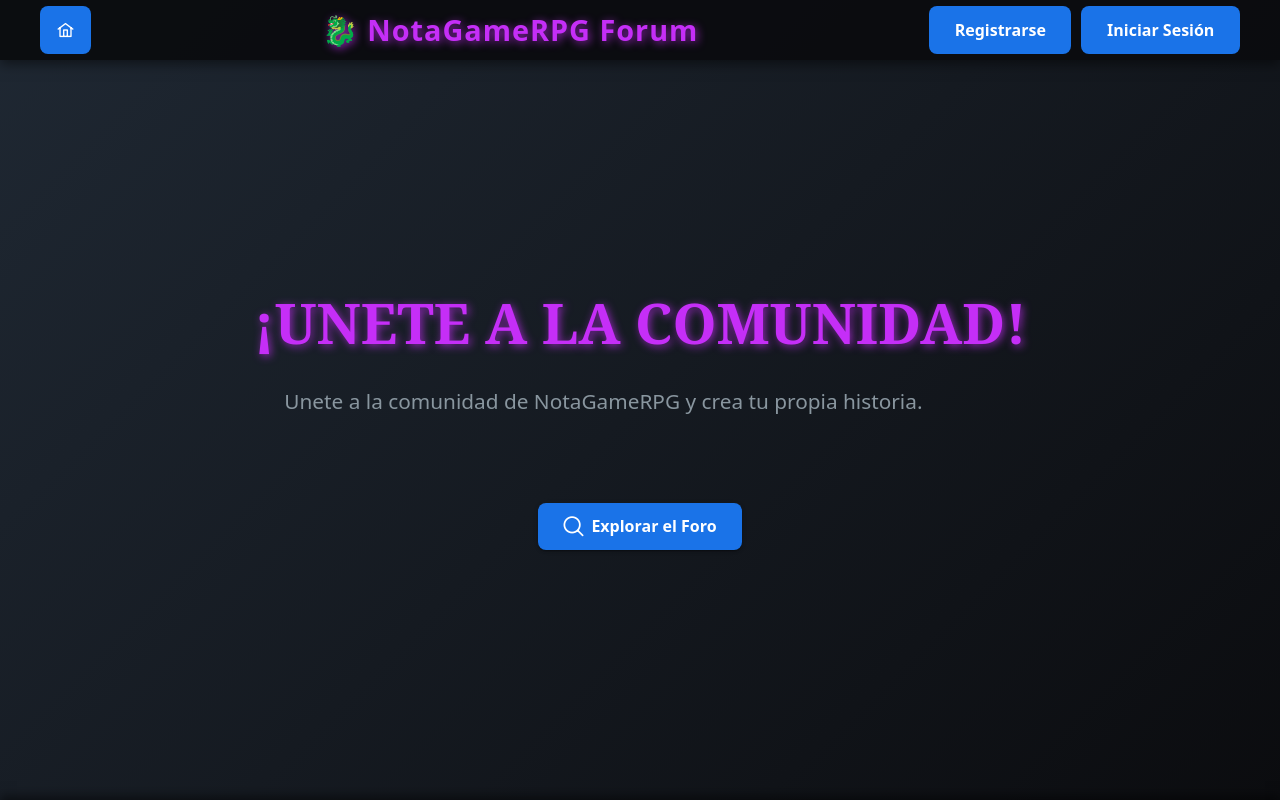
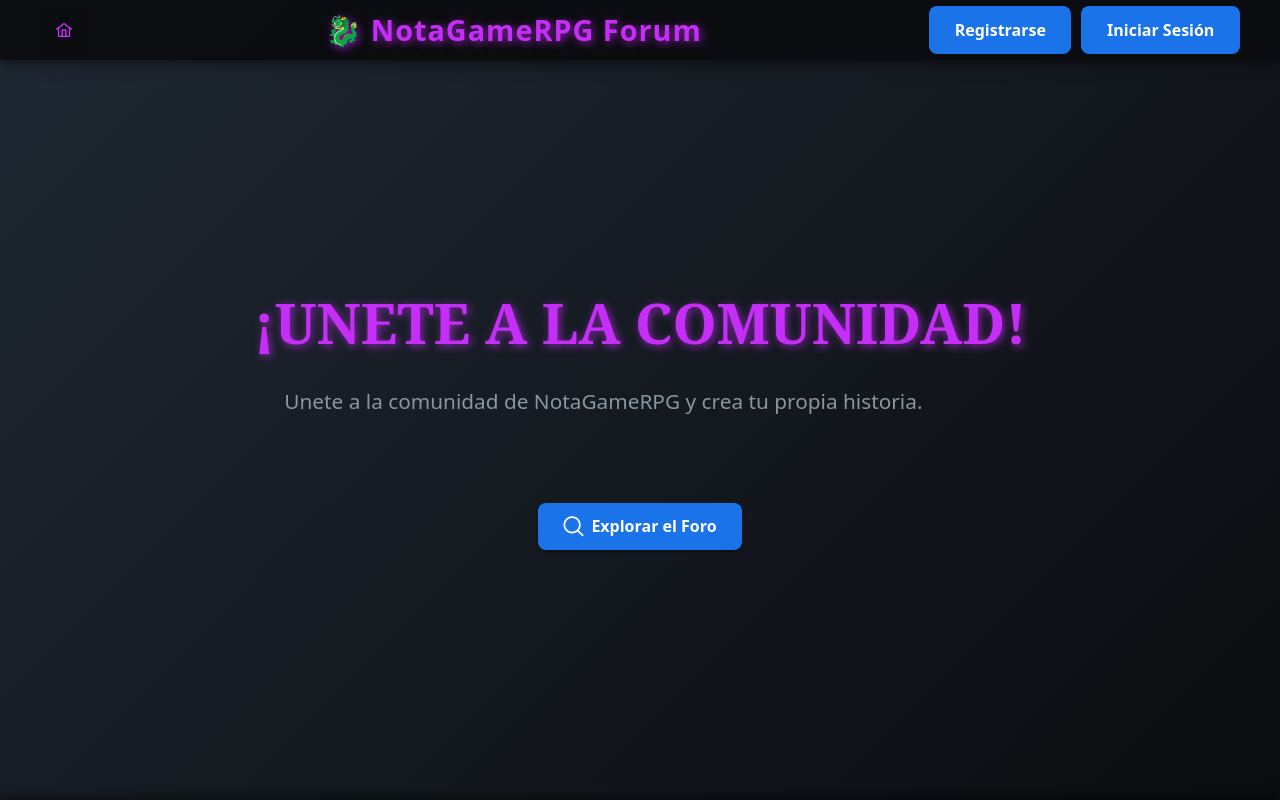
Before and after one commit to fbressan-itec/jsII.efi_final, a React (Vite) app: page / in a window 1280 px wide. Shown: the top 800 px of the page. Built offline with nearby package versions, Linux system fonts and the light colour scheme.

Commit message:
fix: Navbar styles

```diff
--- a/src/styles/Navbar.css
+++ b/src/styles/Navbar.css
@@ -21,6 +21,14 @@
     cursor: pointer;
     transition: color 0.3s;
     text-shadow: 2px 2px 8px #c52ef7b3;
+    margin-left: 10px
+}
+
+.home-icon-btn.p-button.p-button-text {
+color: #c52ef7;
+font-size: 1.3rem;
+padding: 0.5rem;
+background-color: #0b0c0ff2;
 }
 
 .home-navbar .logo:hover {
@@ -30,6 +38,7 @@
 .home-navbar .nav-links {
     display: flex;
     gap: 10px;
+    align-items: center;
 }
 
 .home-navbar .nav-links button {
```
